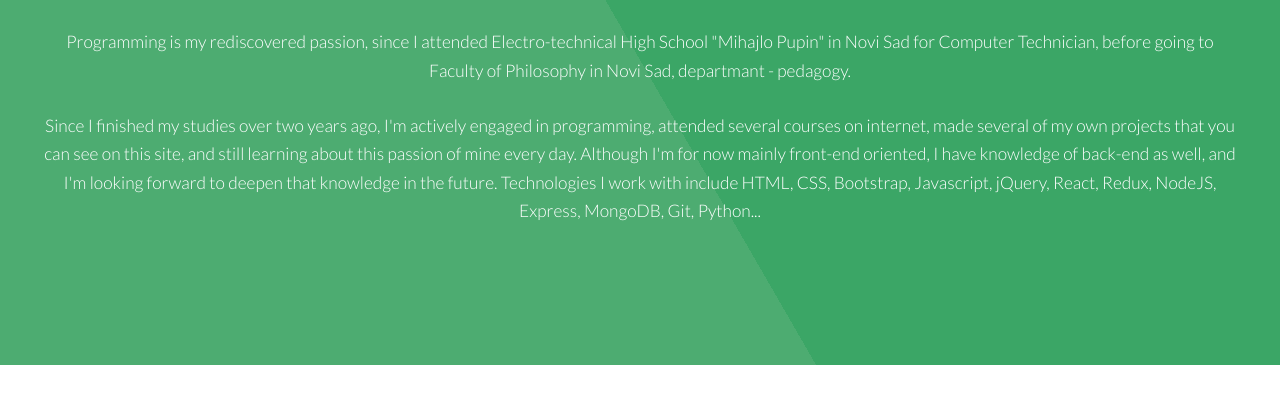
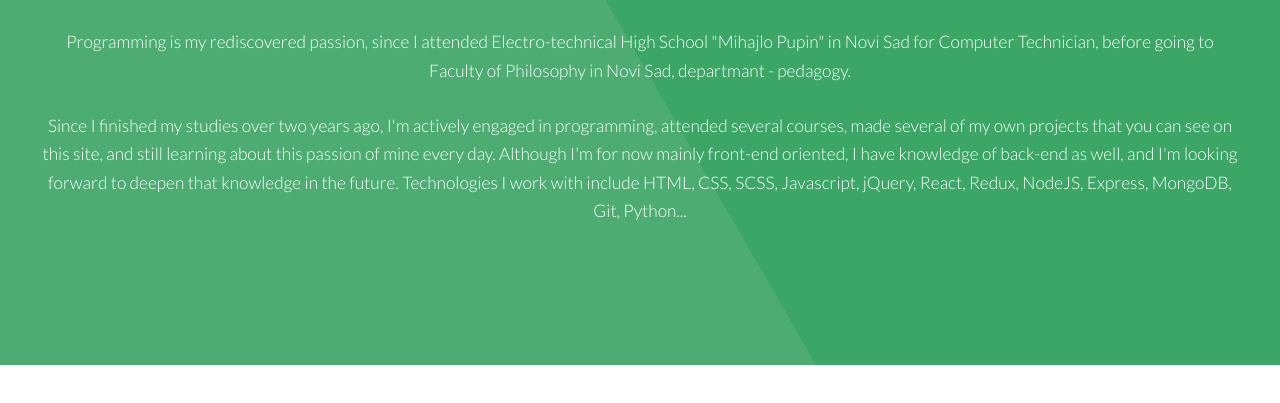
Before and after one commit to bojan-morvai/bojan-morvai.github.io, a plain HTML site: page index.html in a window 1280 px wide. Shown: the part 755-1158 px from the top of the page. Drawn offline with Linux system fonts and the light colour scheme.

Commit message:
text about me fix

```diff
--- a/index.html
+++ b/index.html
@@ -48,7 +48,7 @@
 						<h2>About Me</h2>
 						<p>Hello, my name is Bojan Morvai, I'm a self-taught web developer from Novi Sad, Serbia, with experience in HTML, CSS, Javascript and Python.</p>
 						<p>Programming is my rediscovered passion, since I attended Electro-technical High School "Mihajlo Pupin" in Novi Sad for Computer Technician, before going to Faculty of Philosophy in Novi Sad, departmant - pedagogy. </p>
-						<P>Since I finished my studies over two years ago, I'm actively engaged in programming, attended several courses on internet, made several of my own projects that you can see on this site, and still learning about this passion of mine every day. Although I'm for now mainly front-end oriented, I have knowledge of back-end as well, and I'm looking forward to deepen that knowledge in the future. Technologies I work with include HTML, CSS, Bootstrap, Javascript, jQuery, React, Redux, NodeJS, Express, MongoDB, Git, Python...</P>
+						<P>Since I finished my studies over two years ago, I'm actively engaged in programming, attended several courses, made several of my own projects that you can see on this site, and still learning about this passion of mine every day. Although I'm for now mainly front-end oriented, I have knowledge of back-end as well, and I'm looking forward to deepen that knowledge in the future. Technologies I work with include HTML, CSS, SCSS, Javascript, jQuery, React, Redux, NodeJS, Express, MongoDB, Git, Python...</P>
 					</header>
 				</div>
 			</section>
```
